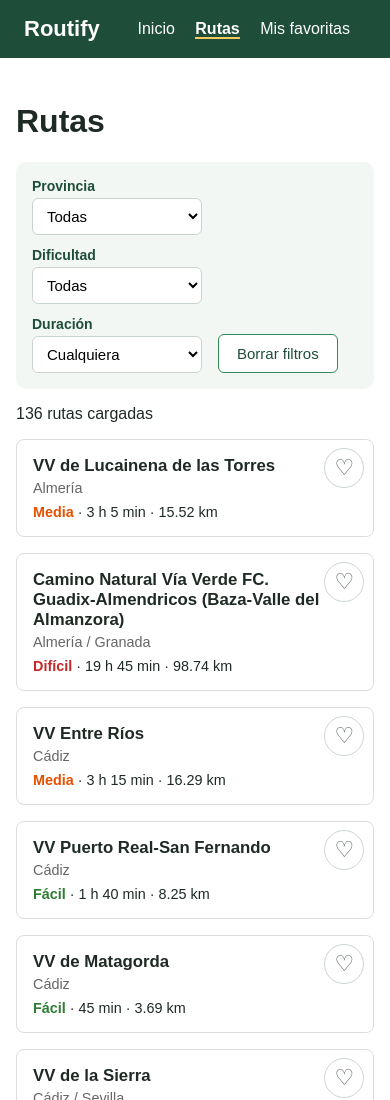
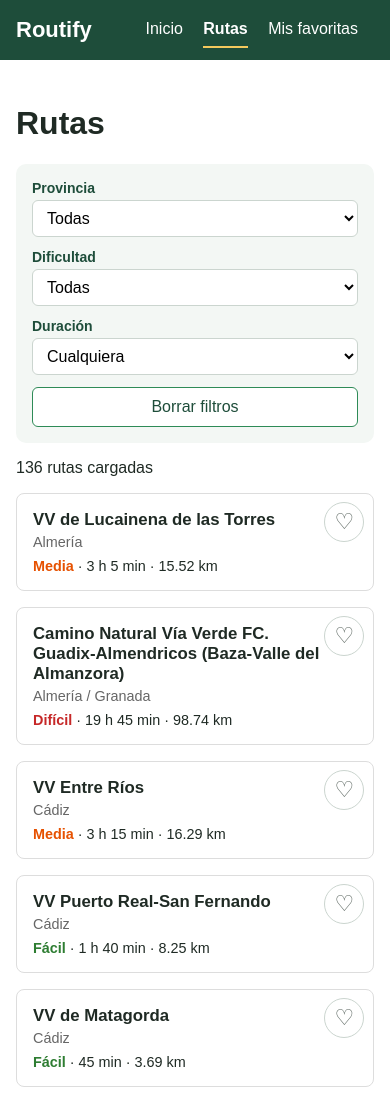
Before and after one commit to irenebarrientos2004-cyber/Routify, a plain HTML site: page rutas.html in a window 390 px wide. Shown: the top 1100 px of the page. Drawn offline with Linux system fonts and the light colour scheme.

Commit message:
SCRUM-32 Diseño responsive
Diseño adaptado para ordenador y movil

```diff
--- a/css/styles.css
+++ b/css/styles.css
@@ -418,3 +418,40 @@ nav a.activo {
     flex-direction: column;
   }
 }
+
+/* ===== SCRUM-32: Diseño responsive ===== */
+
+/* Escritorio: aprovechar el ancho de la pantalla (Escenario 2) */
+.contenido,
+.portada {
+  max-width: 1200px;
+}
+
+@media (min-width: 1000px) {
+  .mapa-ruta { height: 450px; }
+}
+
+/* Móvil: que se vea bien sin hacer zoom (Escenario 1) */
+@media (max-width: 700px) {
+  .cabecera { padding: 12px 16px; }
+  nav a { display: inline-block; padding: 8px 0; }   /* más fácil de tocar con el dedo */
+
+  /* Filtros uno debajo de otro, a todo el ancho */
+  .filtros label { flex: 1 1 100%; }
+  .filtros select {
+    width: 100%;
+    min-width: 0;
+    font-size: 16px;   /* con menos de 16px el iPhone hace zoom al tocar */
+  }
+  #borrar-filtros { width: 100%; font-size: 16px; }
+
+  /* Cifras de la portada: que no se salgan de la caja */
+  .portada-cifras { gap: 8px; }
+  .cifra { padding: 12px 6px; }
+  .cifra strong { font-size: 22px; }
+
+  /* Ficha de ruta */
+  #detalle-ruta h1 { font-size: 26px; }
+  .ficha-dato strong { font-size: 18px; }
+  .mapa-ruta { height: 260px; }
+}
```
